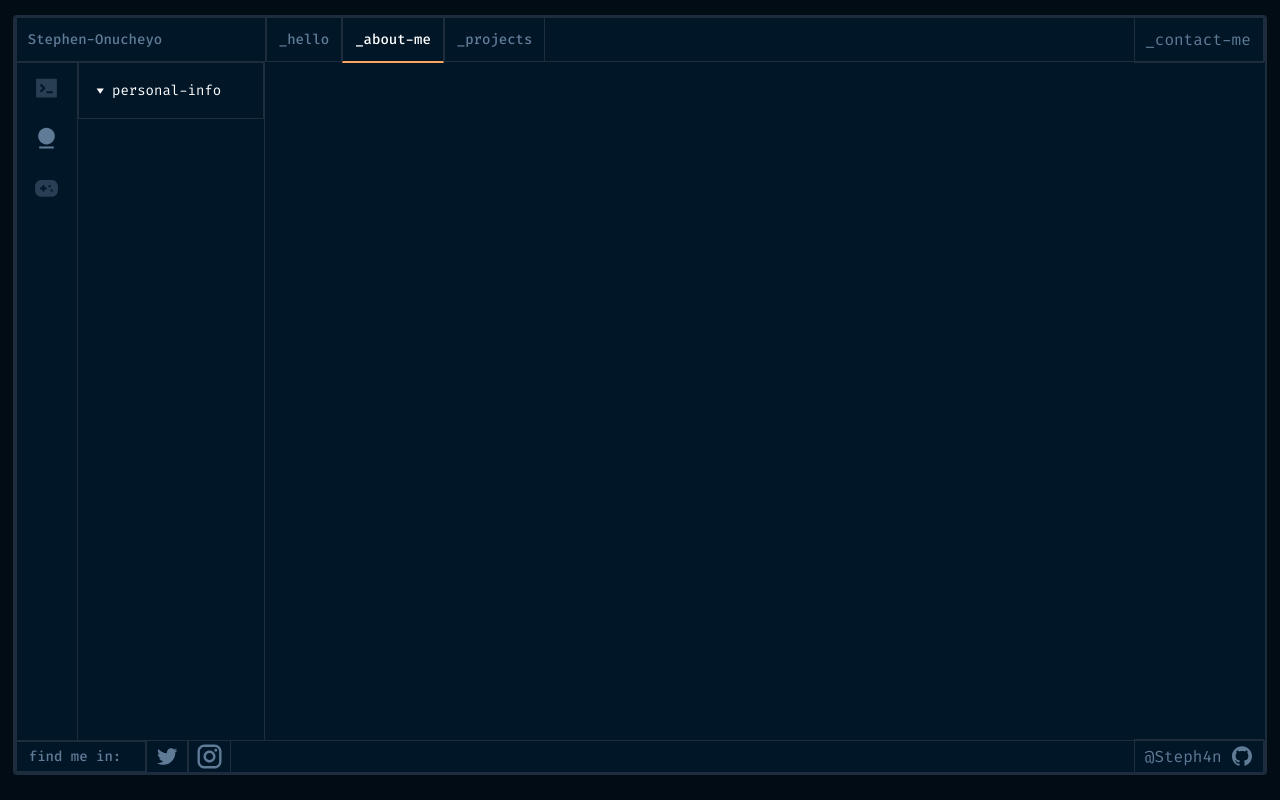
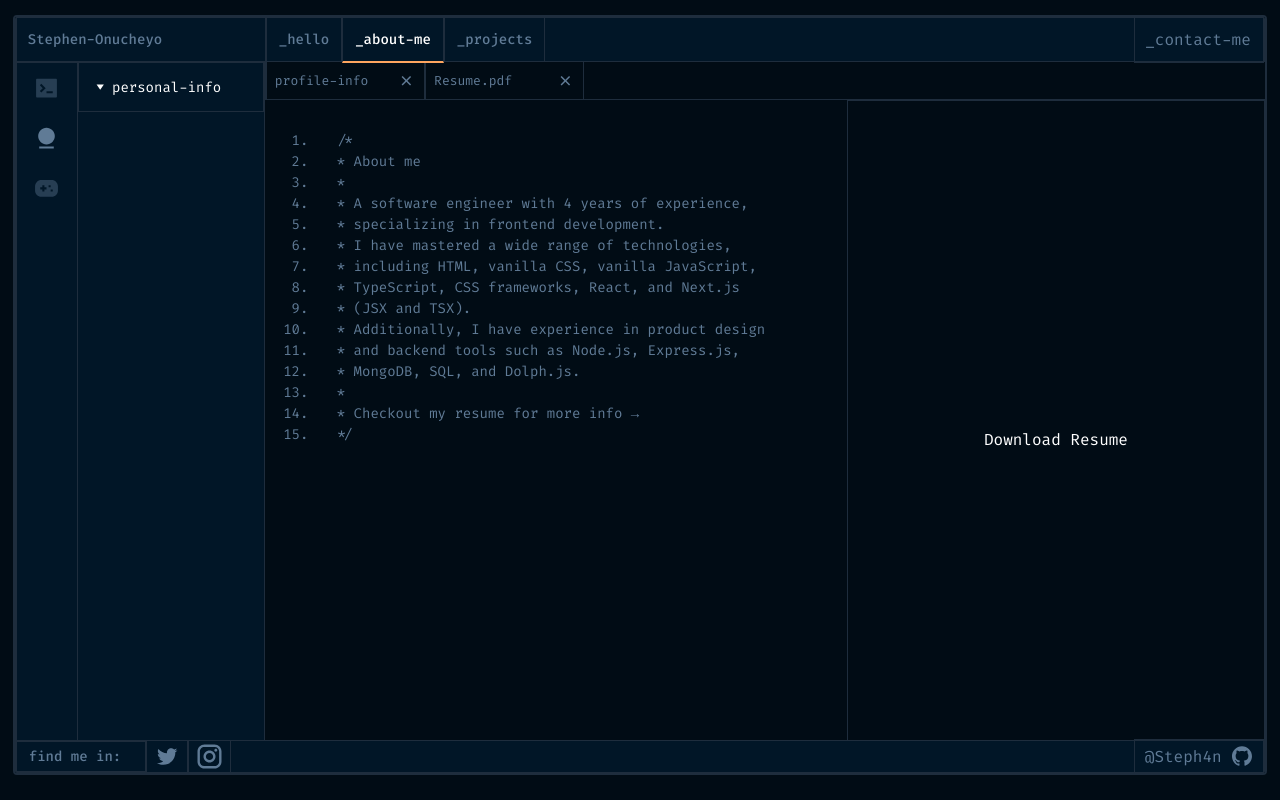
Before and after one commit to Stepheeeen/portfolio-v.2.0, a React (Vite) app: page /_about-me in a window 1280 px wide. Built offline with nearby package versions, Linux system fonts and the light colour scheme.

Commit message:
about me

```diff
--- a/src/components/Dashboard.jsx
+++ b/src/components/Dashboard.jsx
@@ -5,7 +5,7 @@ import Github from '../assets/icon/GithubIcon.svg'
 import Instagram from '../assets/icon/InstagramIcon.svg'
 import Hamburger from '../assets/icon/HamburgerIcon.svg'
 
-const Dashboard = ({ children, bgImage }) => {
+const Dashboard = ({ children, bgImage, navStyle, footerStyle}) => {
     const location = useLocation();
     const pathname = location.pathname;
 
@@ -23,7 +23,7 @@ const Dashboard = ({ children, bgImage }) => {
 
     return (
         <div className={`relative bg-[#011627] w-[95.6%] md:w-[98%] m-auto h-[95vh] rounded border-2 border-[#1E2D3D] overflow-hidden`}>
-            <nav className='absolute w-full h-[45px] border border-1 border-[#1E2D3D] top-0 left-0 z-10 bg-inherit flex items-center justify-between'>
+            <nav className={`absolute w-full h-[45px] border border-1 border-[#1E2D3D] top-0 left-0 z-10 bg-inherit flex items-center justify-between ${navStyle}`}>
                 <div className='h-full flex items-center font-[500] text-[14px]'>
                     <div className='flex items-center justify-between md:border md:border-1 md:border-[#1E2D3D] p-[11px] w-[97vw] md:w-[250px] text-[#607B96]'>
                         <Link to='/'>Stephen-Onucheyo</Link>
@@ -48,10 +48,10 @@ const Dashboard = ({ children, bgImage }) => {
                     </Link>
                 </div>
             </nav>
-            <section className={`pt-[46px] pb-[33px] p-3 ${bgImage} h-[]`}>
+            <section className={`pt-[46px] pb-[33px] p-3 ${bgImage}`}>
                 {children}
             </section>
-            <footer className='absolute w-full h-[33px] border border-1 border-[#1E2D3D] bottom-0 left-0 z-10 bg-inherit flex items-center justify-between'>
+            <footer className={`absolute w-full h-[33px] border border-1 border-[#1E2D3D] bottom-0 left-0 z-10 bg-inherit flex items-center justify-between ${footerStyle}`}>
                 <div className='h-full flex items-center font-[500] text-[14px]'>
                     <div className='border border-1 border-[#1E2D3D] flex items-center px-3 h-full w-[270px] md:w-[130px] text-[#607B96]'>
                         find me in:
--- a/src/index.css
+++ b/src/index.css
@@ -53,3 +53,7 @@ body{
 
   }
 }
+
+.orderedList li{
+  padding-left: 20px;
+}
--- a/src/pages/About.jsx
+++ b/src/pages/About.jsx
@@ -5,11 +5,12 @@ import Terminal from '../assets/icon/TerminalIcon.svg'
 import Hobby from '../assets/icon/hobbyIcon.svg'
 import Tool from '../assets/icon/ToolIcon.svg'
 import Dropdown from '../assets/icon/DropdownIcon.svg'
+import Close from '../assets/icon/CloseIcon.svg'
 
 const About = () => {
   return (
-    <Dashboard>
-        <Sidebar className={'flex'}>
+    <Dashboard bgImage={'bg-[#010C15]'} footerStyle={'bg-[#010C15]'} navStyle={'bg-[#010C15]'}>
+        <Sidebar className={'flex bg-[#010C15]'}>
             <div className='w-[25%] border border-1 border-[#1E2D3D] flex items-start justify-center pt-3'>
                 <ul>
                     <li>
@@ -24,7 +25,7 @@ const About = () => {
                 </ul>
             </div>
             <div className='w-[75%]'>
-                <nav className='h-[8%] w-full border text-[14px] border-[#1E2D3D] flex items-center justify-center'>
+                <nav className='h-[7%] w-full border text-[14px] border-[#1E2D3D] flex items-center justify-center'>
                     <p className='ml-[-25px] flex items-center'>
                     <span><img src={Dropdown} alt="" className='mr-2' /></span>personal-info
                     </p>
@@ -34,9 +35,44 @@ const About = () => {
 
         </Sidebar>
 
-        <main className='ml-[250px]'>
-        <div></div>
-        <div></div>
+        <main className='md:w[100%] '>
+        <nav className='w-full flex items-center border border-1 border-[#1E2D3D] h-[38px] mt-[-1px] border-t-0 border-r-0 ml-[238px]'>
+            <button className='w-[13%] flex items-center justify-between text-[13px] border-b-0 border-t-0 text-[#607B96] h-full px-2 border border-1 border-[#1E2D3D]'>
+                <p>
+                profile-info
+                </p>
+                <img src={Close} alt="" />
+            </button>
+            <button className='w-[13%] flex items-center justify-between text-[13px] border-b-0 border-t-0 text-[#607B96] h-full px-2 border border-1 border-[#1E2D3D]'>
+                <p>
+                Resume.pdf
+                </p>
+                <img src={Close} alt="" />
+            </button>
+        </nav>
+        <div className='ml-[290px] flex items-start h-[85vh]'>
+        <div className=' w-[57%] pt-[30px] h-full'>
+            <ol className=' list-decimal list-outside text-[14px] text-[#607B96] orderedList'>
+                <li>/*</li>
+                <li>* About me</li>
+                <li>* </li>
+                <li>* A software engineer with 4 years of experience,</li>
+                <li>* specializing in frontend development.</li>
+                <li>* I have mastered a wide range of technologies, </li>
+                <li>* including HTML, vanilla CSS, vanilla JavaScript, </li>
+                <li>* TypeScript, CSS frameworks, React, and Next.js</li>
+                <li>* (JSX and TSX).</li>
+                <li>* Additionally, I have experience in product design</li>
+                <li>* and backend tools such as Node.js, Express.js,  </li>
+                <li>* MongoDB, SQL, and Dolph.js.</li>
+                <li>*</li>
+                <li>* Checkout my resume for more info →</li>
+                <li>*/</li>
+            </ol>
+        </div>
+        <div className='border border-1 border-[#1E2D3D] w-[45%] h-full mr-[-12px] grid place-items-center'> Download Resume</div>
+        </div>
+
         </main>
     </Dashboard>
   )
```
Also changed, not shown: src/assets/icon/CloseIcon.svg (added).
